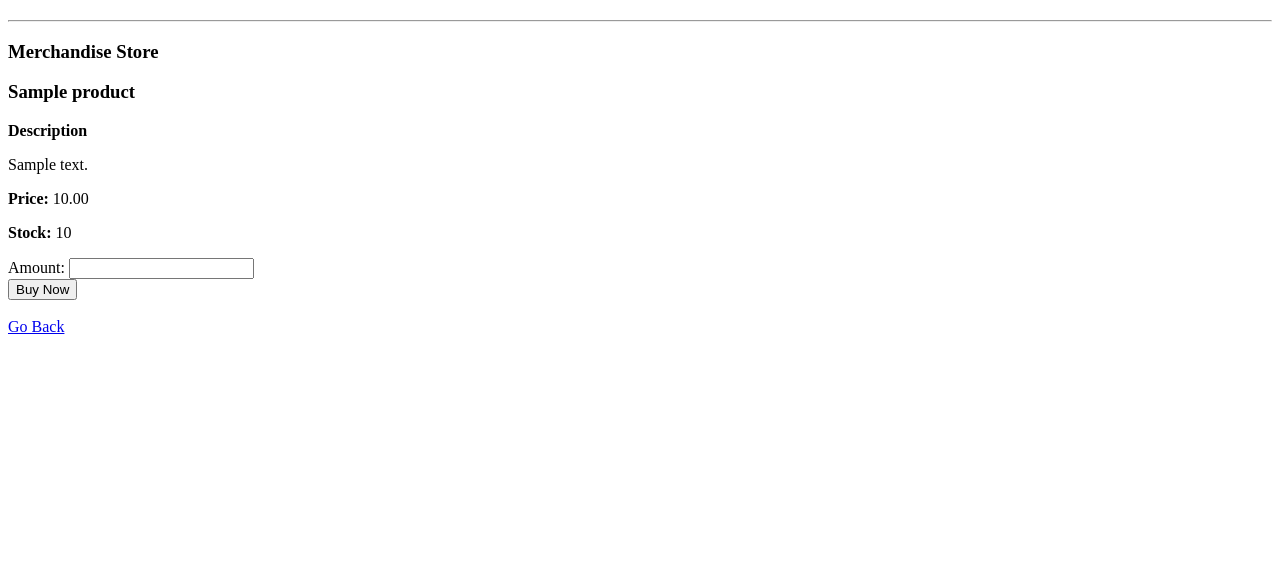
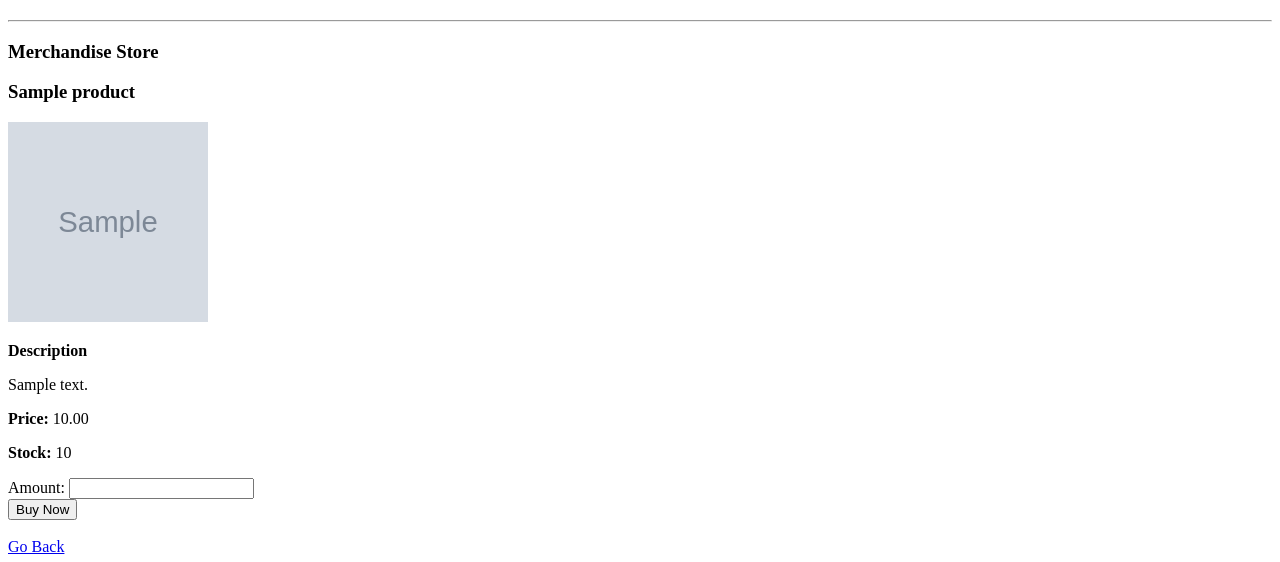
Before and after one commit to lioraongsamson-sketch/commongrounds-F-20, a Django app: page /merchstore/item/1 in a window 1280 px wide. Shown: the part 98-660 px from the top of the page. Run offline with Django 5.2, Linux system fonts and the light colour scheme; tables that the repository leaves empty hold one stand-in row (values such as "Sample post"); grey boxes marked "Sample" are stand-in pictures.

Commit message:
Updated app the allow the image of the products to be seen

```diff
--- a/commongrounds/commongrounds/urls.py
+++ b/commongrounds/commongrounds/urls.py
@@ -15,7 +15,9 @@ Including another URLconf
     2. Add a URL to urlpatterns:  path('blog/', include('blog.urls'))
 """
 from django.contrib import admin
-from django.urls import include, path
+from django.urls import path, include
+from django.conf import settings
+from django.conf.urls.static import static
 
 urlpatterns = [
     path('admin/', admin.site.urls),
@@ -27,3 +29,5 @@ urlpatterns = [
     path('accounts/', include('django.contrib.auth.urls')),
     path('accounts/', include('accounts.urls', namespace="accounts")),
 ]
+
+urlpatterns += static(settings.MEDIA_URL, document_root=settings.MEDIA_ROOT)
--- a/commongrounds/merchstore/templates/product_detail.html
+++ b/commongrounds/merchstore/templates/product_detail.html
@@ -3,6 +3,7 @@
 {% block content %}
     <h3>Merchandise Store</h3>
     <h3>{{ product.name }}</h3>
+    <img src="{{ product.product_image.url }}" width="200" height="200">
     <p><b>Description</b></p>
     <p>{{ product.description }}</p>
     <p><b>Price:</b> {{ product.price }}</p>
```
